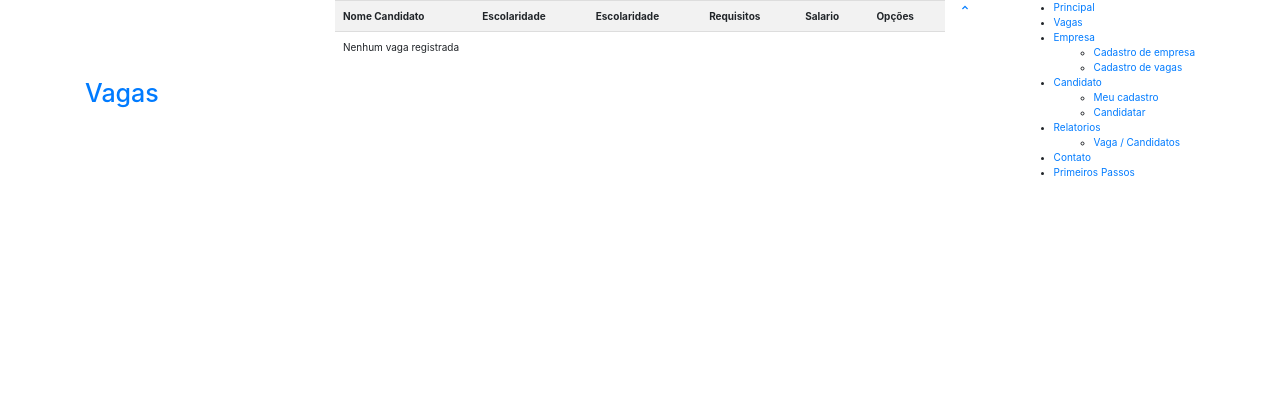
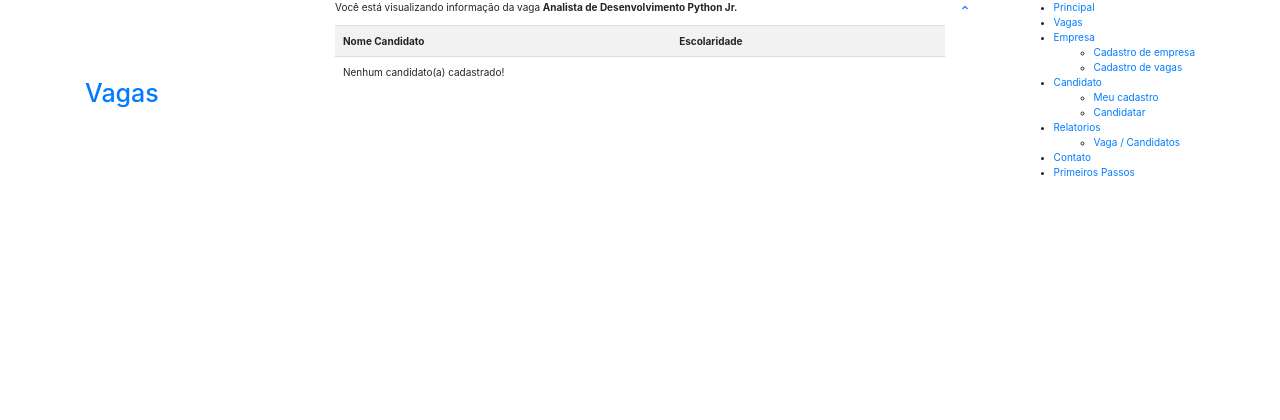
Before and after one commit to lhggomes/sistema-vagas, a Django app: page /listar/informacao/vaga/1 in a window 1280 px wide. Shown: the top 420 px of the page. Run offline with Django 3.2, Linux system fonts and the light colour scheme; data comes from the database, SQL or seed files in the repository; both versions use the stored data as it was after the commit; some libraries are stand-ins or nearby versions.

Commit message:
Adding reg files

```diff
--- a/cadastros/templates/cadastros/listas/vaga-info.html
+++ b/cadastros/templates/cadastros/listas/vaga-info.html
@@ -8,15 +8,14 @@
 
 {% block conteudo %}
     <section id="hero" class="main">
+    <p>
+        Você está visualizando informação da vaga <b>{{ object.vaga.descricao }}</b>
+    </p>
         <table class="table table-striped">
                 <tr>
                     <th>Nome Candidato</th>
                     <th>Escolaridade</th>
-                    <th>Escolaridade</th>
-                    <th>Requisitos</th>
-                    <th>Salario</th>
 
-                    <th>Opções</th>
                 </tr>
                 {% for vaga in object_list %}
                     <tr>
@@ -42,7 +41,7 @@
                     </tr>
                 {% empty %}
                     <tr>
-                        <td colspan="6">Nenhum vaga registrada</td>
+                        <td colspan="6">Nenhum candidato(a) cadastrado!</td>
                     </tr>
                 {% endfor %}
             </table>
```
Also changed, not shown: db.sqlite3.
